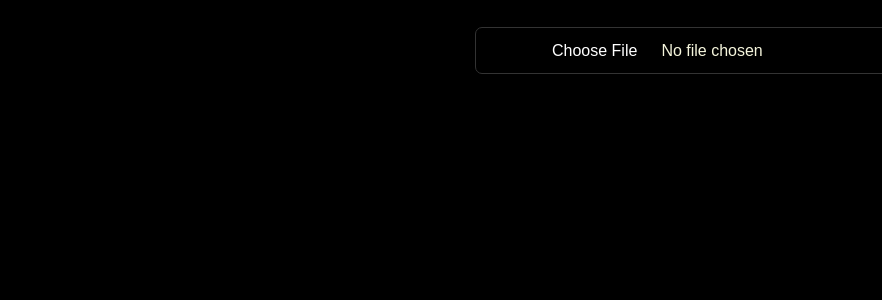
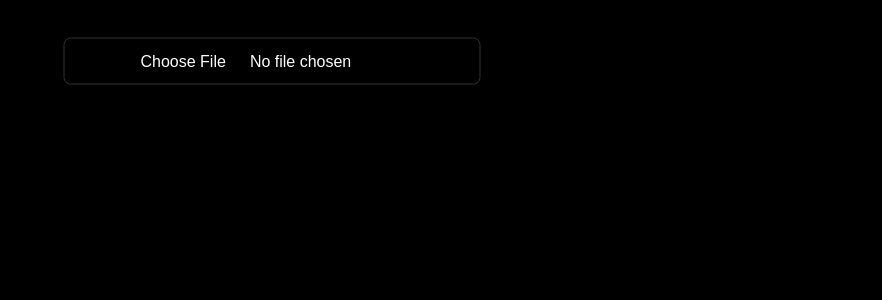
Before and after one commit to Jungyoonlim/Simulation, a React (Create React App) app in the folder simulation/: page / in a window 1280 px wide. Shown: the top 300 px of the page, without its empty margins (398-1280 px from the left). Built offline with nearby package versions, Linux system fonts and the light colour scheme.

Commit message:
Button WIP

```diff
--- a/simulation/src/App.css
+++ b/simulation/src/App.css
@@ -57,6 +57,7 @@
 }
 
 .choose-file-button{
+  position: absolute;
   margin: 10px;
   background: black;
   display: inline-block;
@@ -72,6 +73,10 @@
   color: beige;
   box-shadow: 0 4px 14px 0 rgba(0, 0, 0, 0.1);
   transition: background 0.2s ease, color 0.2s ease, box-shadow 0.2s ease;
+  top: 50%;
+  left: 50%;
+  transform: translate(-50%, -50%);
+  color: white;
 }
 
 .choose-file-button:hover{
@@ -87,8 +92,6 @@
   top: 20px;
   left: 20px;
   margin: 10px;
-  top: 20px;
-  left: 20px;
   padding: 10px 20px;
   border: 1px solid #555;
   border-radius: 5px;
@@ -137,3 +140,7 @@ input[type="file"]::file-selector-button:hover {
   flex-grow: 1;
   background: white;
 }
+
+.header {
+  z-index: 10;
+}
```
